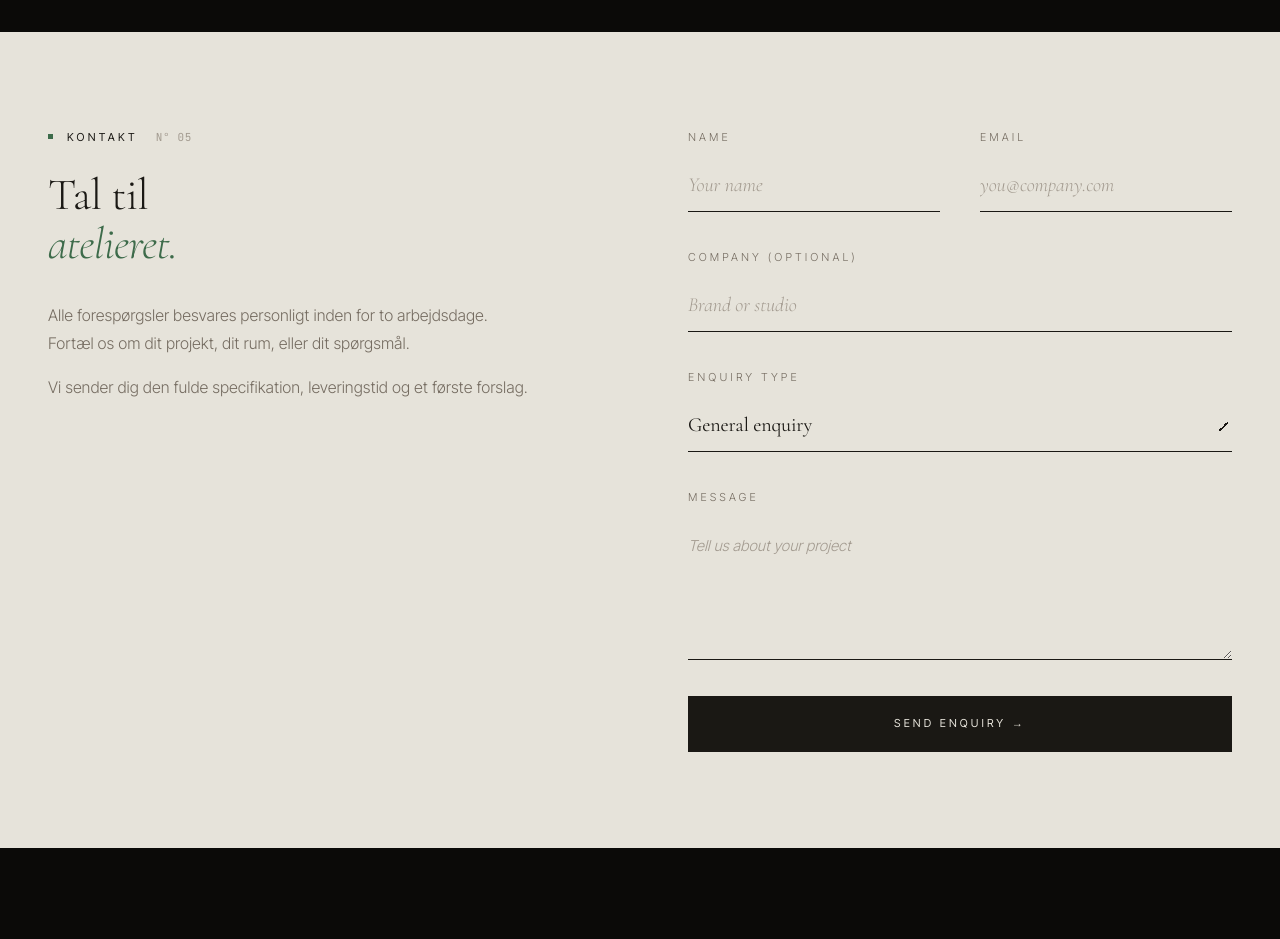
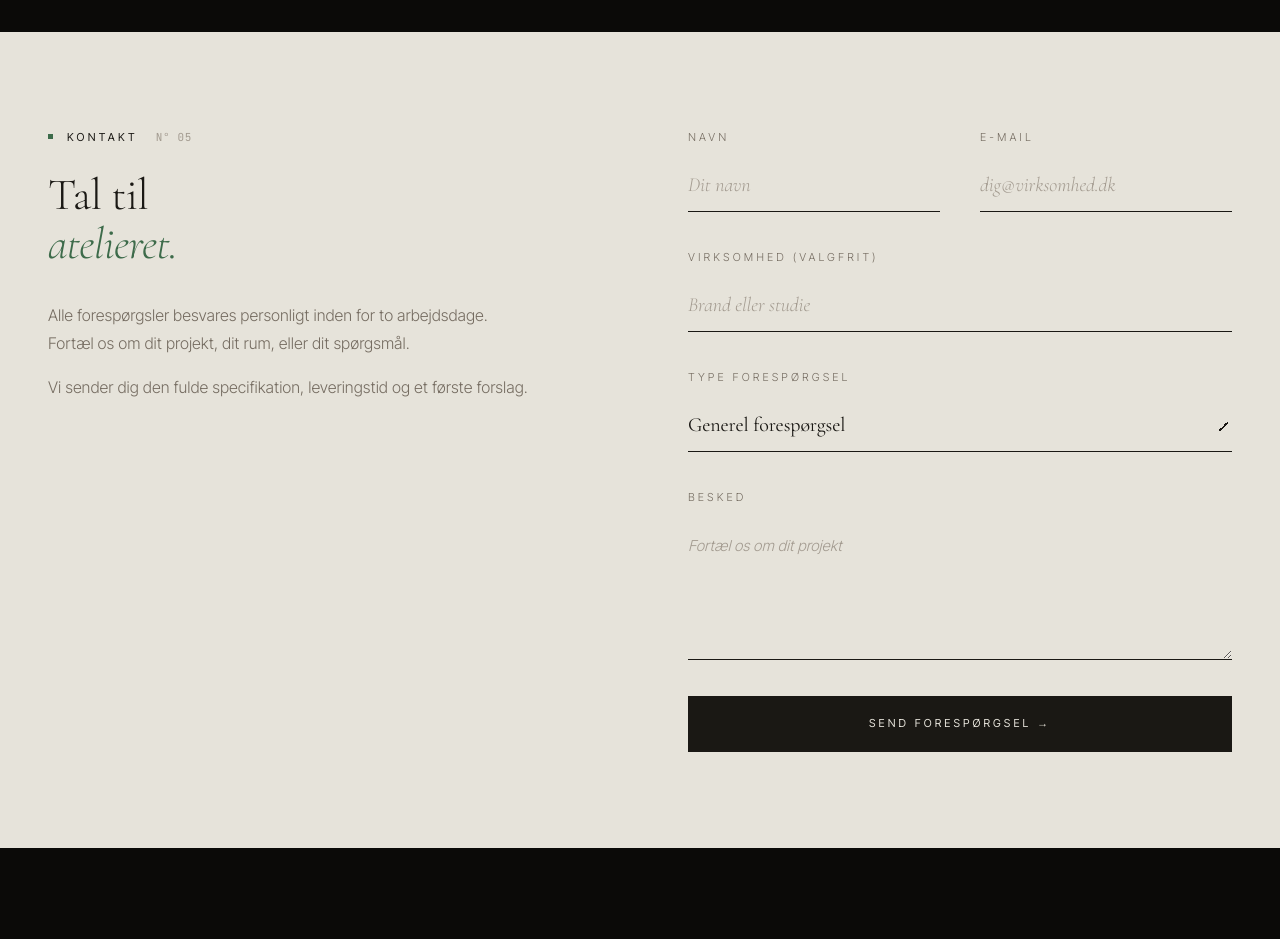
Before and after one commit to WoodooStadium/woodoo-stadium, a Next.js app: page /da/showroom in a window 1280 px wide. Shown: the part 4580-5519 px from the top of the page. Built offline with nearby package versions, Linux system fonts and the light colour scheme.

Commit message:
Fix false showroom/Ishøj claims across site: retire fabricated blog post, correct FAQ, translate contact form, fix AI writer prompt

```diff
--- a/content/blog/da/bordfodboldbord-lavet-i-danmark.mdx
+++ b/content/blog/da/bordfodboldbord-lavet-i-danmark.mdx
@@ -27,7 +27,3 @@ Nordeuropæiske fremstillingsstandarder for metalbearbejdning er blandt de høje
 ## Stadium 11–11
 
 Designet og bygget i København, Danmark. Rammen er TIG-svejset. Overfladen er håndbehandlet. Hvert bord inspiceres før levering.
-
-Showroom: Ishøj, syd for København.
-
-[Besøg atelieret →](/atelier)
--- a/content/blog/en/foosball-table-made-in-denmark.mdx
+++ b/content/blog/en/foosball-table-made-in-denmark.mdx
@@ -19,6 +19,6 @@ When a table is built in the same city where it is sold, the people who made it
 
 ## The Stadium 11-11
 
-Designed and built in Copenhagen, Denmark. TIG-welded frame. Hand-finished surface. Each table inspected before delivery. Showroom in Ishoj, south of Copenhagen.
+Designed and built in Copenhagen, Denmark. TIG-welded frame. Hand-finished surface. Each table inspected before delivery.
 
 [Visit the atelier ->](/atelier)
--- a/next.config.ts
+++ b/next.config.ts
@@ -14,6 +14,7 @@ const nextConfig: NextConfig = {
       { source: "/kopi-af-udlejning", destination: "/da/showroom", permanent: true },
       { source: "/blog", destination: "/da/blog", permanent: true },
       { source: "/bordene", destination: "/da/bordet", permanent: true },
+      { source: "/da/blog/bordfodboldbord-koebenhavn", destination: "/da/showroom", permanent: true },
 
       // Shop categories
       { source: "/category/komplette-borde", destination: "/da/bordet", permanent: true },
--- a/src/app/api/admin/ai/post/route.ts
+++ b/src/app/api/admin/ai/post/route.ts
@@ -12,7 +12,7 @@ Brand facts:
 - Made in Copenhagen, Denmark
 - Indoor and outdoor, all seasons
 - One table, made to order
-- Showroom in Ishøj, south of Copenhagen
+- No fixed showroom — private viewings by appointment, bringing the table to the customer's own space
 
 Always return ONLY valid JSON. No explanation, no markdown code blocks, no surrounding text. Just the raw JSON object.`;
 
--- a/src/app/api/contact/route.ts
+++ b/src/app/api/contact/route.ts
@@ -6,7 +6,7 @@ import { Resend } from "resend";
 const TYPE_LABELS: Record<string, string> = {
   general: "General enquiry",
   quote: "Request a quote",
-  showroom: "Book showroom visit",
+  showroom: "Private viewing",
 };
 
 export async function POST(request: NextRequest) {
--- a/src/app/da/faq/page.tsx
+++ b/src/app/da/faq/page.tsx
@@ -63,12 +63,12 @@ const faqItems = [
   },
   {
     question: "Hvor er Woodoo Stadium fremstillet?",
-    answer: "Designet og bygget i København, Danmark. <a href='/da/showroom'>Besøg showroomet →</a>",
+    answer: "Designet og bygget i København, Danmark. <a href='/da/showroom'>Book en fremvisning →</a>",
     category: "Brug & Placering",
   },
   {
     question: "Er der et showroom?",
-    answer: "Ja. Showroomet er i Ishøj, syd for København. Bordet er der. Du kan se det, røre ved det, og spille på det. Besøg sker efter aftale — besvaret af de mennesker der bygger det. <a href='/da/showroom#kontakt'>Book et showroombesøg →</a>",
+    answer: "Nej, der er ikke et fast showroom med åbningstider. Ved seriøse forespørgsler arrangerer vi i stedet en privat fremvisning — vi bringer Stadium 11–11 ud til jeres lokale, så I kan se det, røre ved det og spille på det, før I beslutter jer. <a href='/da/showroom#kontakt'>Book en fremvisning →</a>",
     category: "Brug & Placering",
   },
   {
--- a/src/app/faq/page.tsx
+++ b/src/app/faq/page.tsx
@@ -66,7 +66,7 @@ const fallbackFaq = [
   },
   {
     question: "Is there a showroom?",
-    answer: "Yes. The showroom is in Ishøj, south of Copenhagen. The table is there. You can see it, touch it, and play it. Visits are by appointment — answered by the people who build it. <a href='/atelier#contact'>Book a showroom visit →</a>",
+    answer: "No, there is no fixed showroom with walk-in hours. For serious enquiries, we arrange a private viewing instead — bringing the Stadium 11–11 to your space, so you can see it, touch it, and play it before you decide. <a href='/atelier#contact'>Book a private viewing →</a>",
     category: "Use & Placement",
   },
   {
--- a/src/components/ContactForm.tsx
+++ b/src/components/ContactForm.tsx
@@ -1,6 +1,7 @@
 "use client";
 
 import { type ChangeEvent, type FormEvent, useState } from "react";
+import { usePathname } from "next/navigation";
 
 const initialForm = {
   name: "",
@@ -10,7 +11,50 @@ const initialForm = {
   type: "general",
 };
 
+const copy = {
+  en: {
+    name: "Name",
+    namePlaceholder: "Your name",
+    email: "Email",
+    emailPlaceholder: "you@company.com",
+    company: "Company (optional)",
+    companyPlaceholder: "Brand or studio",
+    type: "Enquiry type",
+    typeGeneral: "General enquiry",
+    typeQuote: "Request a quote",
+    typeShowroom: "Book a private viewing",
+    message: "Message",
+    messagePlaceholder: "Tell us about your project",
+    submit: "Send enquiry →",
+    submitting: "Sending…",
+    genericError: "Something went wrong. Please try again.",
+    submitted: "Thank you. Your enquiry has been received. We will be in touch within two working days.",
+  },
+  da: {
+    name: "Navn",
+    namePlaceholder: "Dit navn",
+    email: "E-mail",
+    emailPlaceholder: "dig@virksomhed.dk",
+    company: "Virksomhed (valgfrit)",
+    companyPlaceholder: "Brand eller studie",
+    type: "Type forespørgsel",
+    typeGeneral: "Generel forespørgsel",
+    typeQuote: "Anmod om et tilbud",
+    typeShowroom: "Book en fremvisning",
+    message: "Besked",
+    messagePlaceholder: "Fortæl os om dit projekt",
+    submit: "Send forespørgsel →",
+    submitting: "Sender…",
+    genericError: "Der opstod en fejl. Prøv venligst igen.",
+    submitted: "Tak. Din forespørgsel er modtaget. Vi vender tilbage inden for to arbejdsdage.",
+  },
+};
+
 export default function ContactForm() {
+  const pathname = usePathname();
+  const isDanish = pathname?.startsWith("/da") ?? false;
+  const t = isDanish ? copy.da : copy.en;
+
   const [form, setForm] = useState(initialForm);
   const [submitted, setSubmitted] = useState(false);
   const [error, setError] = useState<string | null>(null);
@@ -35,13 +79,13 @@ export default function ContactForm() {
       });
       if (!response.ok) {
         const data = await response.json().catch(() => null);
-        setError(data?.message || "Something went wrong. Please try again.");
+        setError(data?.message || t.genericError);
         return;
       }
       setForm(initialForm);
       setSubmitted(true);
     } catch {
-      setError("Something went wrong. Please try again.");
+      setError(t.genericError);
     } finally {
       setLoading(false);
     }
@@ -52,66 +96,66 @@ export default function ContactForm() {
       <form className="form" onSubmit={handleSubmit}>
         <div className="form__cols">
           <div className="form__row">
-            <label htmlFor="name">Name</label>
+            <label htmlFor="name">{t.name}</label>
             <input
               id="name"
               name="name"
               type="text"
               value={form.name}
               onChange={handleChange}
-              placeholder="Your name"
+              placeholder={t.namePlaceholder}
               required
             />
           </div>
           <div className="form__row">
-            <label htmlFor="email">Email</label>
+            <label htmlFor="email">{t.email}</label>
             <input
               id="email"
               name="email"
               type="email"
               value={form.email}
               onChange={handleChange}
-              placeholder="you@company.com"
+              placeholder={t.emailPlaceholder}
               required
             />
           </div>
         </div>
 
         <div className="form__row">
-          <label htmlFor="company">Company (optional)</label>
+          <label htmlFor="company">{t.company}</label>
           <input
             id="company"
             name="company"
             type="text"
             value={form.company}
             onChange={handleChange}
-            placeholder="Brand or studio"
+            placeholder={t.companyPlaceholder}
           />
         </div>
 
         <div className="form__row">
-          <label htmlFor="type">Enquiry type</label>
+          <label htmlFor="type">{t.type}</label>
           <select id="type" name="type" value={form.type} onChange={handleChange}>
-            <option value="general">General enquiry</option>
-            <option value="quote">Request a quote</option>
-            <option value="showroom">Book showroom visit</option>
+            <option value="general">{t.typeGeneral}</option>
+            <option value="quote">{t.typeQuote}</option>
+            <option value="showroom">{t.typeShowroom}</option>
           </select>
         </div>
 
         <div className="form__row">
-          <label htmlFor="message">Message</label>
+          <label htmlFor="message">{t.message}</label>
           <textarea
             id="message"
             name="message"
             value={form.message}
             onChange={handleChange}
-            placeholder="Tell us about your project"
+            placeholder={t.messagePlaceholder}
             required
           />
         </div>
 
         <button className="btn btn--filled" type="submit" disabled={loading}>
-          {loading ? "Sending…" : "Send enquiry →"}
+          {loading ? t.submitting : t.submit}
         </button>
       </form>
 
@@ -123,7 +167,7 @@ export default function ContactForm() {
 
       {submitted && (
         <p className="caption" style={{ marginTop: "32px" }}>
-          Thank you. Your enquiry has been received. We will be in touch within two working days.
+          {t.submitted}
         </p>
       )}
     </div>
```
Also changed, not shown: content/blog/da/bordfodboldbord-koebenhavn.mdx (deleted, +0 -30 lines).
